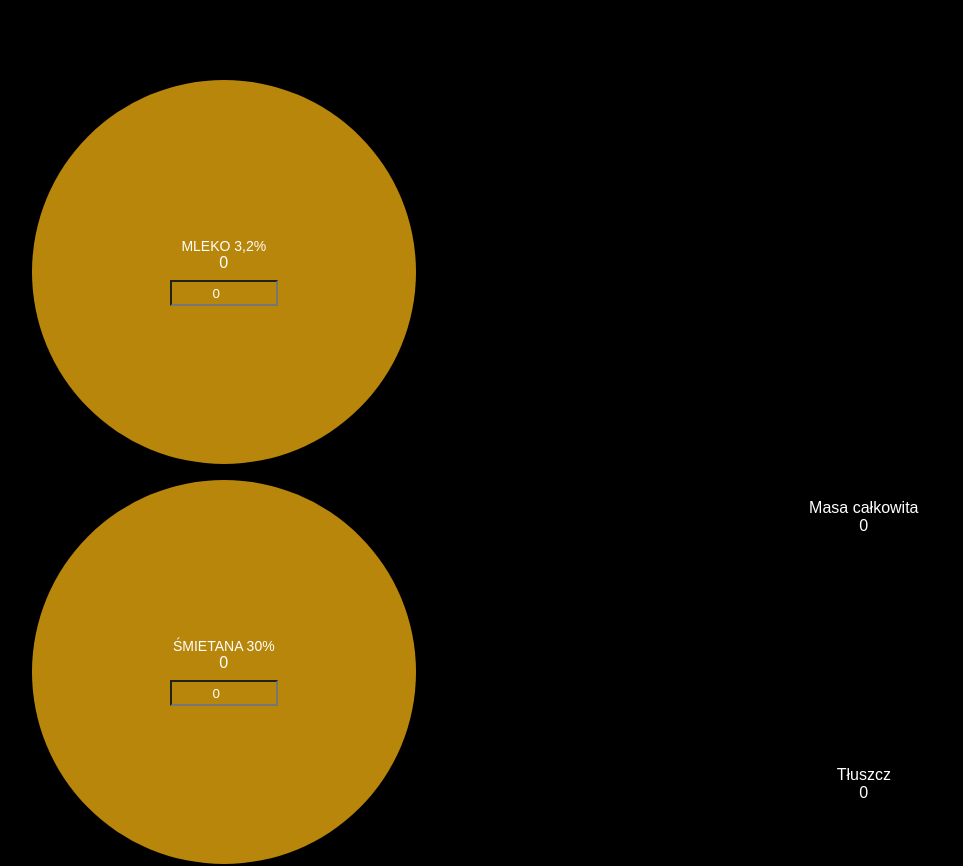
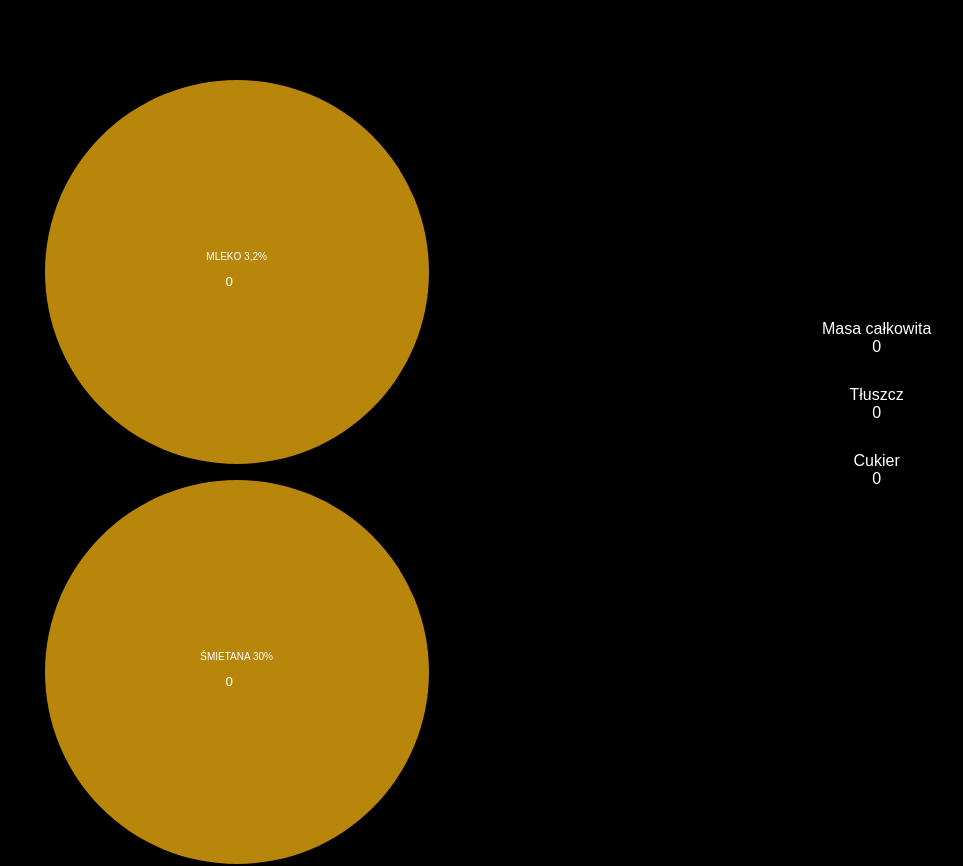
Before and after one commit to RafalRukat/Ice-Cream-Calculator-frontend, a React (Create React App) app: page / in a window 1280 px wide. Shown: the top 866 px of the page, without its empty margins (109-1072 px from the left). Built offline with nearby package versions, Linux system fonts and the light colour scheme.

Commit message:
Correct Statistics and Substance style

```diff
--- a/src/components/App/App.css
+++ b/src/components/App/App.css
@@ -1,9 +1,9 @@
 .App {
   display: flex;
-  position: relative;
   min-height: 100vh;
-  align-items: flex-start;
+  align-items: stretch;
   font-family: 'Mohave', sans-serif;
   color: white;
   background-color: black;
+  flex-grow: 1;
 }
--- a/src/components/App/App.js
+++ b/src/components/App/App.js
@@ -13,9 +13,10 @@ const [ingredientsList, setIngredientsList] = useState(ingredientsTable)
   const [sugarPercent, setSugarPercent] = useState(0);
 
     const handleTotalMass = () => {
-        let number = 0;
-        ingredientsList.forEach((ingredient) => number += ingredient.mass);
-        setTotalMass(number);
+        let massOfEachIngredient = [];
+        ingredientsList.forEach((ingredient) =>  massOfEachIngredient.push(ingredient.mass));
+        const totalMass = massOfEachIngredient.reduce((prev, curr) => {return prev + curr})
+        setTotalMass(totalMass);
     }
 
     const changeIngredientMass = (index, newMass) => {
--- a/src/components/Ingredient/Ingredient.css
+++ b/src/components/Ingredient/Ingredient.css
@@ -13,7 +13,7 @@
 
 .Ingredient__name {
     text-align: center;
-    font-size: 14px;
+    font-size: 10px;
     color: white;
     text-transform: uppercase;
 }
@@ -25,4 +25,5 @@
     background-color: darkgoldenrod;
     text-align: center;
     padding: 1%;
+    border: none;
 }
--- a/src/components/Ingredient/Ingredient.js
+++ b/src/components/Ingredient/Ingredient.js
@@ -8,7 +8,7 @@ export const Ingredient = props => {
 
     const handleMyValue = (e) => {
         e.preventDefault();
-    setValue(e.target.value);
+    setValue(Number(e.target.value));
     }
 
     const changeEmptyBracketToZero = (e) => {
@@ -20,12 +20,12 @@ export const Ingredient = props => {
         if (e.target.value === "0") {e.target.value = ""};
     }
 
-useEffect(() => {props.changeIngredientMass(props.index, Number(value))},[value])
+useEffect(() => {props.changeIngredientMass(props.index, value)},[value])
 
     return (
         <div className="Ingredient">
             <span className="Ingredient__name">{props.name}</span>
-            <span>{value}</span>
+            {/*<span>{value}</span>*/}
             <input
                 className="Ingredient__value"
                 type="number" value={value}
--- a/src/components/Statistics/Statistics.css
+++ b/src/components/Statistics/Statistics.css
@@ -1,10 +1,10 @@
 .Statistics {
-    display: flex;
-    flex-direction: column;
-    flex-wrap: nowrap;
-    justify-content: space-around;
-    align-items: center;
-    width: 50%;
-    height: 100vh;
-    padding: 30% 0;
+    position: relative;
+    flex-grow: 1;
 }
+
+.Statistics__container {
+    position: sticky;
+    top: 40%;
+    right: 10%;
+}
--- a/src/components/Statistics/Statistics.js
+++ b/src/components/Statistics/Statistics.js
@@ -6,9 +6,11 @@ import './Statistics.css'
 export const Statistics = props => {
     return (
         <section className="Statistics">
+            <div className="Statistics__container">
             <Substance name="Masa całkowita" value={props.totalMass}/>
             <Substance name="Tłuszcz" value={0}/>
             <Substance name="Cukier" value={0}/>
+            </div>
         </section>
     )
 }
--- a/src/components/Substance/Substance.css
+++ b/src/components/Substance/Substance.css
@@ -2,5 +2,7 @@
     display: flex;
     flex-direction: column;
     align-items: center;
+    margin: 30px 0;
     color: white;
+
 }
```
